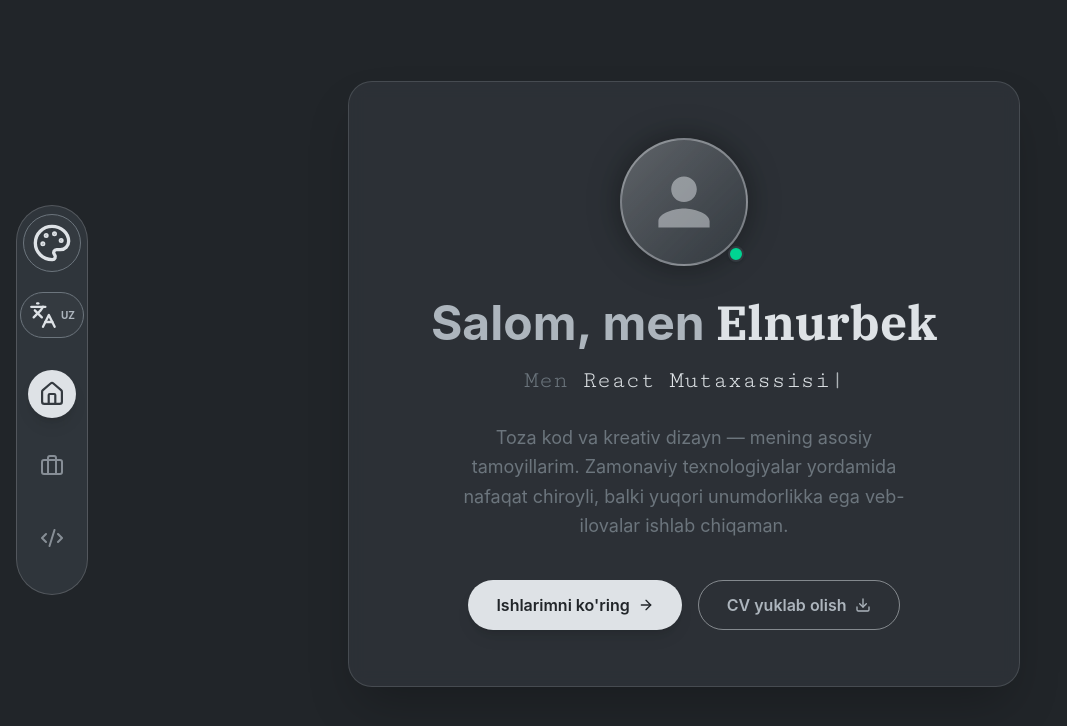
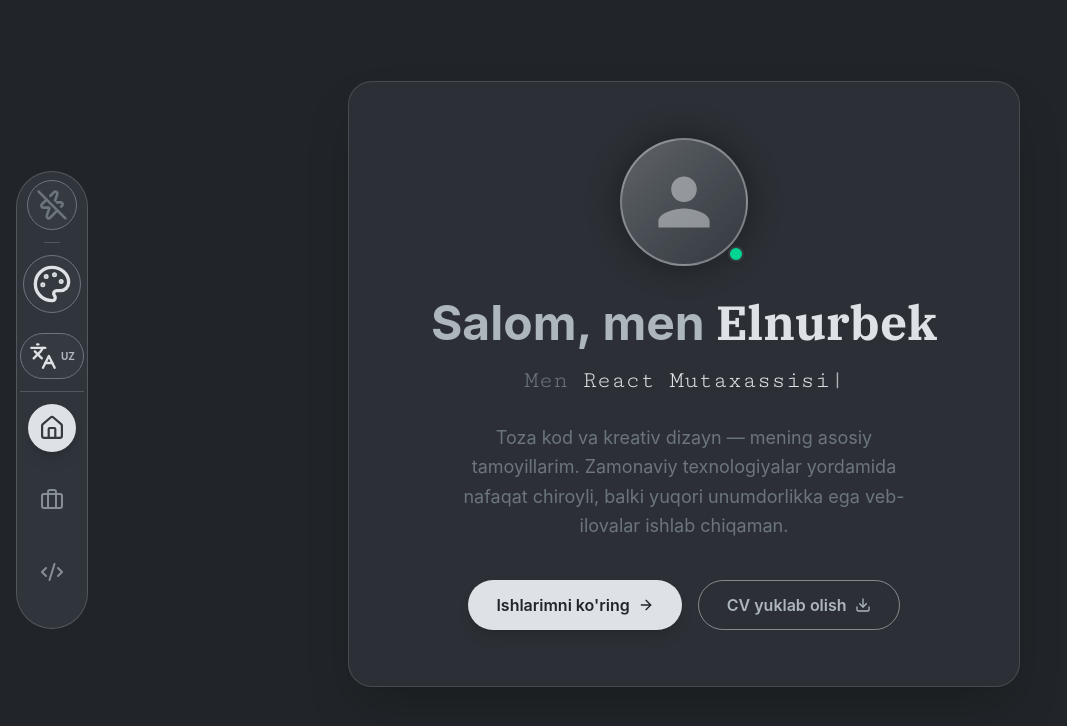
Before and after one commit to Elnurbek0705/portfolio, a React (Vite) app: page / in a window 1280 px wide. Shown: the top 726 px of the page, without its empty margins (0-1067 px from the left). Built offline with nearby package versions, Linux system fonts and the light colour scheme.

Commit message:
Enhance Sidebar and ThemeSwitcher components; add performance mode toggle and translations; update TitleBar title; improve CSS for performance settings.

```diff
--- a/src/components/Sidebar.jsx
+++ b/src/components/Sidebar.jsx
@@ -25,7 +25,7 @@ const Sidebar = ({ mobile = false }) => {
         key={item.path}
         to={item.path}
         title={item.label}
-        className={`relative p-3 rounded-full transition-colors duration-300 z-20`}
+        className={`relative ${mobile ? 'p-2.5' : 'p-3'} rounded-full transition-colors duration-300 z-20`}
       >
         {isActive && (
           <Motion.div
@@ -45,12 +45,12 @@ const Sidebar = ({ mobile = false }) => {
 
   if (mobile) {
     return (
-      <div className="flex flex-row items-center gap-1 bg-theme-secondary/85 backdrop-blur-md border border-theme-accent/20 rounded-full px-2 py-1 shadow-xl">
-        <nav className="flex flex-row gap-1 relative">{navItems}</nav>
-        <div className="ml-2 pl-2 border-l border-theme-accent/20">
+      <div className="flex flex-row items-center gap-0.5 bg-theme-secondary/85 backdrop-blur-md border border-theme-accent/20 rounded-full px-1.5 py-1 shadow-xl w-fit mx-auto">
+        <nav className="flex flex-row gap-0.5 relative">{navItems}</nav>
+        <div className="ml-1.5 pl-1.5 border-l border-theme-accent/20">
           <ThemePicker mobile />
         </div>
-        <div className="ml-1 pl-1">
+        <div className="ml-0.5 pl-0.5">
           <LanguagePicker mobile />
         </div>
       </div>
@@ -62,10 +62,10 @@ const Sidebar = ({ mobile = false }) => {
       <div className="mb-5">
         <ThemePicker />
       </div>
-      <div className="mb-8">
+      <div className="pb-3 border-b border-theme-accent/20">
         <LanguagePicker />
       </div>
-      <nav className="flex flex-col gap-6 relative">{navItems}</nav>
+      <nav className="flex flex-col gap-6 relative mt-3">{navItems}</nav>
     </div>
   );
 };
--- a/src/components/ThemeSwitcher.jsx
+++ b/src/components/ThemeSwitcher.jsx
@@ -1,6 +1,7 @@
 import React, { useContext, useState, useRef, useEffect } from 'react';
 import { ThemeContext } from '../context/ThemeContext';
-import { Palette } from 'lucide-react';
+import { LanguageContext } from '../context/LanguageContext';
+import { Palette, Zap, ZapOff } from 'lucide-react';
 // eslint-disable-next-line no-unused-vars
 import { motion, AnimatePresence } from 'framer-motion';
 
@@ -13,7 +14,8 @@ const themes = [
 ];
 
 const ThemePicker = ({ mobile = false }) => {
-  const { setTheme, theme: currentTheme } = useContext(ThemeContext);
+  const { setTheme, theme: currentTheme, isHighPerf, setIsHighPerf } = useContext(ThemeContext);
+  const { t } = useContext(LanguageContext);
   const [isOpen, setIsOpen] = useState(false);
   const containerRef = useRef(null);
 
@@ -44,7 +46,25 @@ const ThemePicker = ({ mobile = false }) => {
   ));
 
   return (
-    <div ref={containerRef} className="relative inline-block z-50">
+    <div ref={containerRef} className={`relative flex ${mobile ? 'flex-row' : 'flex-col'} gap-3 items-center z-50`}>
+      {/* Performance Toggle Button */}
+      <button
+        onClick={() => setIsHighPerf(!isHighPerf)}
+        title={isHighPerf ? t('perf.high') : t('perf.low')}
+        className={`p-2 rounded-full transition-all duration-300 bg-theme-secondary border hover:shadow-lg active:scale-90 ${
+          isHighPerf ? 'border-theme-accent shadow-[0_0_10px_rgba(var(--accent),0.2)]' : 'border-theme-muted'
+        }`}
+      >
+        {isHighPerf ? (
+          <Zap className={`${mobile ? 'w-6 h-6' : 'w-8 h-8'} text-theme-accent fill-theme-accent/20`} />
+        ) : (
+          <ZapOff className={`${mobile ? 'w-6 h-6' : 'w-8 h-8'} text-theme-muted`} />
+        )}
+      </button>
+
+      {/* Divider line between Performance and Theme Palette */}
+      <div className={`${mobile ? 'w-px h-4' : 'h-px w-4'} bg-theme-accent/20 rounded-full`} />
+
       <button
         onClick={() => setIsOpen(!isOpen)}
         className="p-2 rounded-full transition-all duration-300 bg-theme-secondary border border-theme-muted hover:shadow-lg hover:rotate-30 active:scale-90"
--- a/src/components/TitleBar.jsx
+++ b/src/components/TitleBar.jsx
@@ -195,7 +195,7 @@ const TitleBar = () => {
       <div id="custom-titlebar">
         <div id="tb-drag">
           <span id="tb-dot" />
-          <span id="tb-title">Portfolio</span>
+          <span id="tb-title">Portfolio - A.Elnurbek</span>
         </div>
 
         <div id="tb-controls">
--- a/src/context/ThemeContext.jsx
+++ b/src/context/ThemeContext.jsx
@@ -7,14 +7,23 @@ export const ThemeContext = createContext();
 export const ThemeProvider = ({ children }) => {
   const [theme, setTheme] = useState(localStorage.getItem('theme') || 'light-steel');
 
+  const [isHighPerf, setIsHighPerf] = useState(() => {
+    return localStorage.getItem('perf-mode') === 'high';
+  });
+
   useEffect(() => {
     // Atributni butun hujjatga (html/body) qo'llaymiz
     document.documentElement.setAttribute('data-theme', theme);
     localStorage.setItem('theme', theme);
   }, [theme]);
 
+  useEffect(() => {
+    document.documentElement.setAttribute('data-perf', isHighPerf ? 'high' : 'low');
+    localStorage.setItem('perf-mode', isHighPerf ? 'high' : 'low');
+  }, [isHighPerf]);
+
   return (
-    <ThemeContext.Provider value={{ theme, setTheme }}>
+    <ThemeContext.Provider value={{ theme, setTheme, isHighPerf, setIsHighPerf }}>
       {children}
     </ThemeContext.Provider>
   );
--- a/src/context/index.js
+++ b/src/context/index.js
@@ -11,6 +11,10 @@ export const translations = {
       maximize: "To‘liq ekranga yoyish",
       restore: "Oyna o‘lchamini tiklash",
       close: "Yopish"
+    },
+    perf: {
+      high: "Yuqori unumdorlik",
+      low: "Tejamkor rejim"
     },
     home: {
       greeting: "Salom, men",
@@ -54,6 +58,10 @@ export const translations = {
       restore: "Restore",
       close: "Close"
     },
+    perf: {
+      high: "High Performance",
+      low: "Eco Mode"
+    },
     home: {
       greeting: "Hi, I'm",
       im: "I am a",
@@ -96,6 +104,10 @@ export const translations = {
       restore: "Восстановить",
       close: "Закрыть"
     },
+    perf: {
+      high: "Высокая производительность",
+      low: "Экономный режим"
+    },
     home: {
       greeting: "Привет, я",
       im: "Я",
--- a/src/index.css
+++ b/src/index.css
@@ -125,6 +125,9 @@ button { cursor: pointer; }
   background-size: 40px 40px, 40px 40px, 40px 40px;
   /* dots 0,0 da emas — kesishuv nuqtaga (20px,20px) siljitilgan */
   background-position: 0 0, 0 0, 20px 20px;
+}
+
+[data-perf='high'] .aurora-grid {
   animation: aurora-grid-drift 14s linear infinite, aurora-shimmer 5s ease-in-out infinite;
 }
 
@@ -139,6 +142,9 @@ button { cursor: pointer; }
     color-mix(in srgb, var(--accent) 14%, transparent) 40%,
     transparent 70%
   );
+}
+
+[data-perf='high'] .aurora-orb-1 {
   animation: orb-1-move 18s ease-in-out infinite;
   filter: blur(40px);
 }
@@ -154,6 +160,9 @@ button { cursor: pointer; }
     color-mix(in srgb, var(--accent) 10%, transparent) 40%,
     transparent 70%
   );
+}
+
+[data-perf='high'] .aurora-orb-2 {
   animation: orb-2-move 22s ease-in-out infinite;
   filter: blur(35px);
 }
@@ -168,6 +177,9 @@ button { cursor: pointer; }
     color-mix(in srgb, var(--accent) 24%, transparent) 0%,
     transparent 65%
   );
+}
+
+[data-perf='high'] .aurora-orb-3 {
   animation: orb-3-move 14s ease-in-out infinite;
   filter: blur(30px);
 }
@@ -182,9 +194,21 @@ button { cursor: pointer; }
     color-mix(in srgb, var(--accent) 20%, transparent) 0%,
     transparent 65%
   );
+}
+
+[data-perf='high'] .aurora-orb-4 {
   animation: orb-4-move 16s ease-in-out infinite;
   filter: blur(28px);
 }
+
+/* GPU yuklamasini kamaytirish uchun backdrop-blur'ni ham nazorat qilamiz */
+.backdrop-blur-md, .backdrop-blur-sm, .titlebar {
+  backdrop-filter: none !important;
+  -webkit-backdrop-filter: none !important;
+}
+[data-perf='high'] .backdrop-blur-md { backdrop-filter: blur(12px) !important; }
+[data-perf='high'] .backdrop-blur-sm { backdrop-filter: blur(4px) !important; }
+[data-perf='high'] .titlebar { backdrop-filter: blur(10px) !important; }
 
 /* Light Steel — accent oqish bo'lgani uchun maxsus ranglar */
 [data-theme='light-steel'] .aurora-orb-1 {
```
